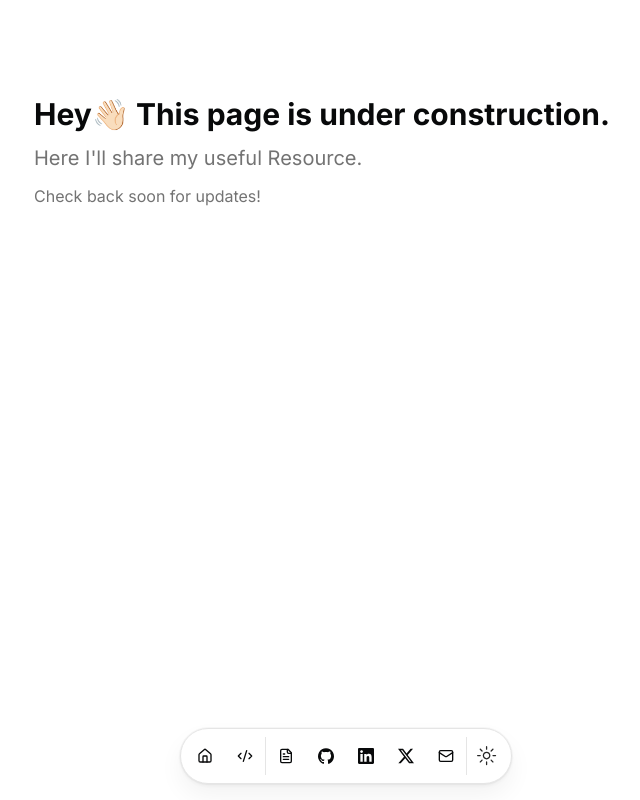
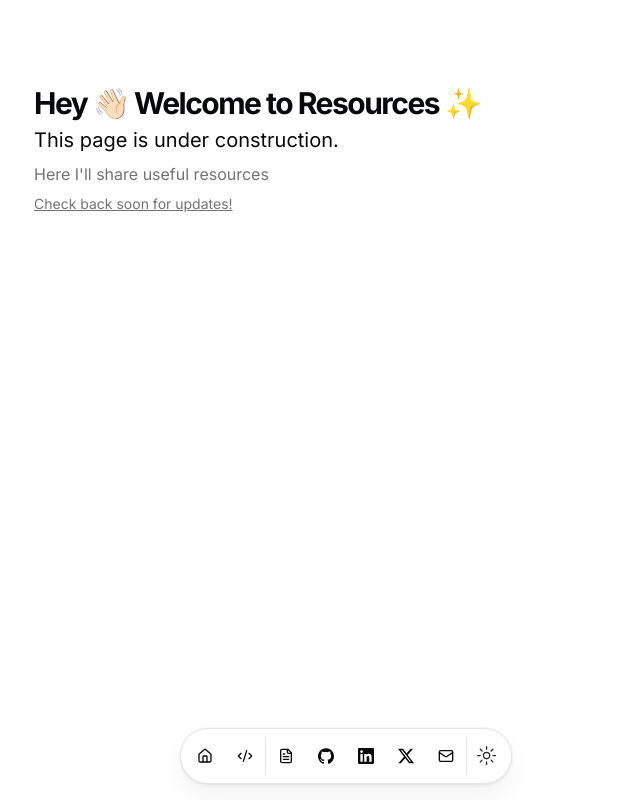
Before and after one commit to chirag1718/Portfolio, a Next.js app: page /resources in a window 1280 px wide. Shown: the whole page, without its empty margins (294-934 px from the left). Built offline with nearby package versions, Linux system fonts and the light colour scheme.

Commit message:
fix: fixed build error

```diff
--- a/src/app/lab/page.tsx
+++ b/src/app/lab/page.tsx
@@ -20,7 +20,7 @@ const page = () => {
                <BlurFadeText
                     className="max-w-[600px] text-sm md:text-base text-muted-foreground"
                     delay={BLUR_FADE_DELAY * 3}
-                    text='Here I’ll share my custom components.'
+                    text='Here I&apos;ll share my custom components.'
                />
                <BlurFadeText
                     className="max-w-[600px] text-xs md:text-sm text-muted-foreground underline"
--- a/src/app/resources/page.tsx
+++ b/src/app/resources/page.tsx
@@ -1,11 +1,32 @@
+import BlurFadeText from '@/components/magicui/blur-fade-text'
 import React from 'react'
+
+const BLUR_FADE_DELAY = 0.04;
 
 const page = () => {
      return (
-          <div className="flex flex-col">
-               <h1 className="text-3xl font-bold">Hey👋🏻 This page is under construction.</h1>
-               <p className="text-xl my-3 text-muted-foreground">Here I'll share my useful Resource.</p>
-               <p className="text-muted-foreground">Check back soon for updates!</p>
+          <div className="flex flex-col space-y-2">
+               <BlurFadeText
+                    delay={BLUR_FADE_DELAY}
+                    className="text-xl font-bold tracking-tighter sm:text-2xl xl:text-3xl/none"
+                    yOffset={8}
+                    text='Hey 👋🏻 Welcome to Resources ✨'
+               />
+               <BlurFadeText
+                    className="max-w-[600px] text-lg md:text-xl"
+                    delay={BLUR_FADE_DELAY * 2}
+                    text='This page is under construction.'
+               />
+               <BlurFadeText
+                    className="max-w-[600px] text-sm md:text-base text-muted-foreground"
+                    delay={BLUR_FADE_DELAY * 3}
+                    text='Here I&apos;ll share useful resources'
+               />
+               <BlurFadeText
+                    className="max-w-[600px] text-xs md:text-sm text-muted-foreground underline"
+                    delay={BLUR_FADE_DELAY * 4}
+                    text='Check back soon for updates!'
+               />
           </div>
      )
 }
```
